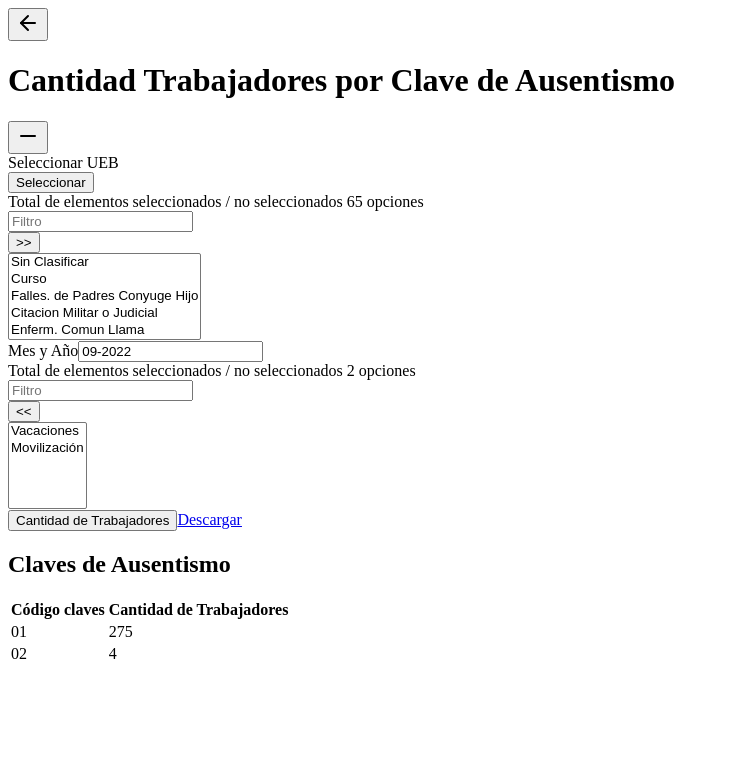
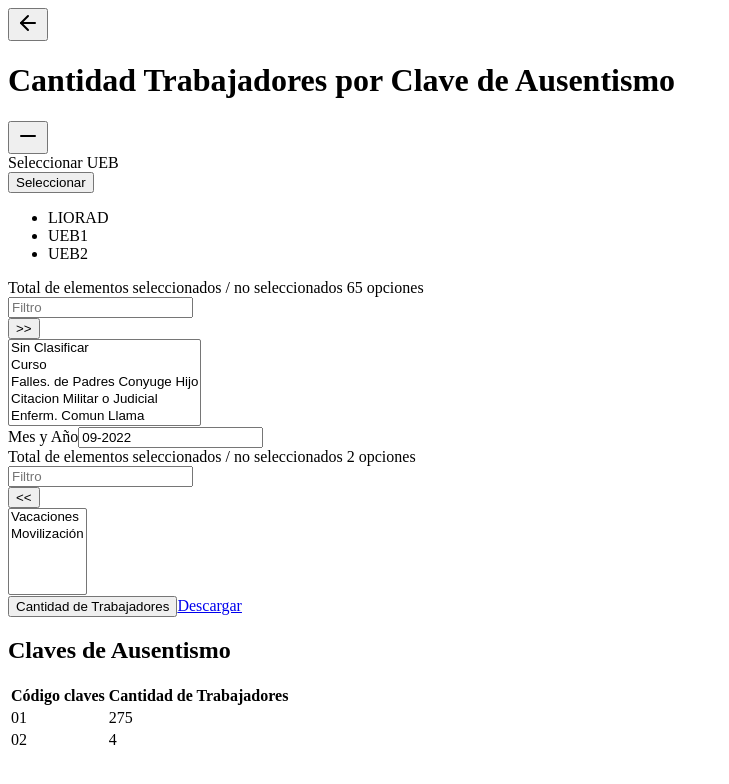
Before and after one commit to Eilen-Fonseca-Garrote/aica-frontend, a Next.js app: page /ausentismo in a window 1280 px wide. Shown: the top 784 px of the page, without its empty margins (0-729 px from the left). Built offline with nearby package versions, Linux system fonts and the light colour scheme.

Commit message:
Replace listarClaveAusentismo.tsx

```diff
--- a/src/app/ausentismo/listarClaveAusentismo.tsx
+++ b/src/app/ausentismo/listarClaveAusentismo.tsx
@@ -88,14 +88,13 @@ export default function ListarClaveAusentismo() {
           <div>
             <label className="block text-sm font-medium text-gray-700 mb-2">Seleccionar UEB</label>
             <Select value={selectedUEB} onValueChange={setSelectedUEB}>
-              <SelectTrigger className="w-full bg-white">
-                <SelectValue />
-              </SelectTrigger>
-              <SelectContent>
-                <SelectItem value="AICA">AICA</SelectItem>
-                <SelectItem value="UEB1">UEB1</SelectItem>
-                <SelectItem value="UEB2">UEB2</SelectItem>
-              </SelectContent>
+            <SelectTrigger className="w-[280px]" onClickAction={() => {}}><SelectValue />
+                          </SelectTrigger>
+                          <SelectContent isOpen={true}>
+                            <SelectItem value="LIORAD" onSelectAction={() => {}}>LIORAD</SelectItem>
+                            <SelectItem value="UEB1" onSelectAction={() => {}}>UEB1</SelectItem>
+                            <SelectItem value="UEB2" onSelectAction={() => {}}>UEB2</SelectItem>
+                          </SelectContent>
             </Select>
 
             <div className="mt-3 text-xs text-gray-600">
```
